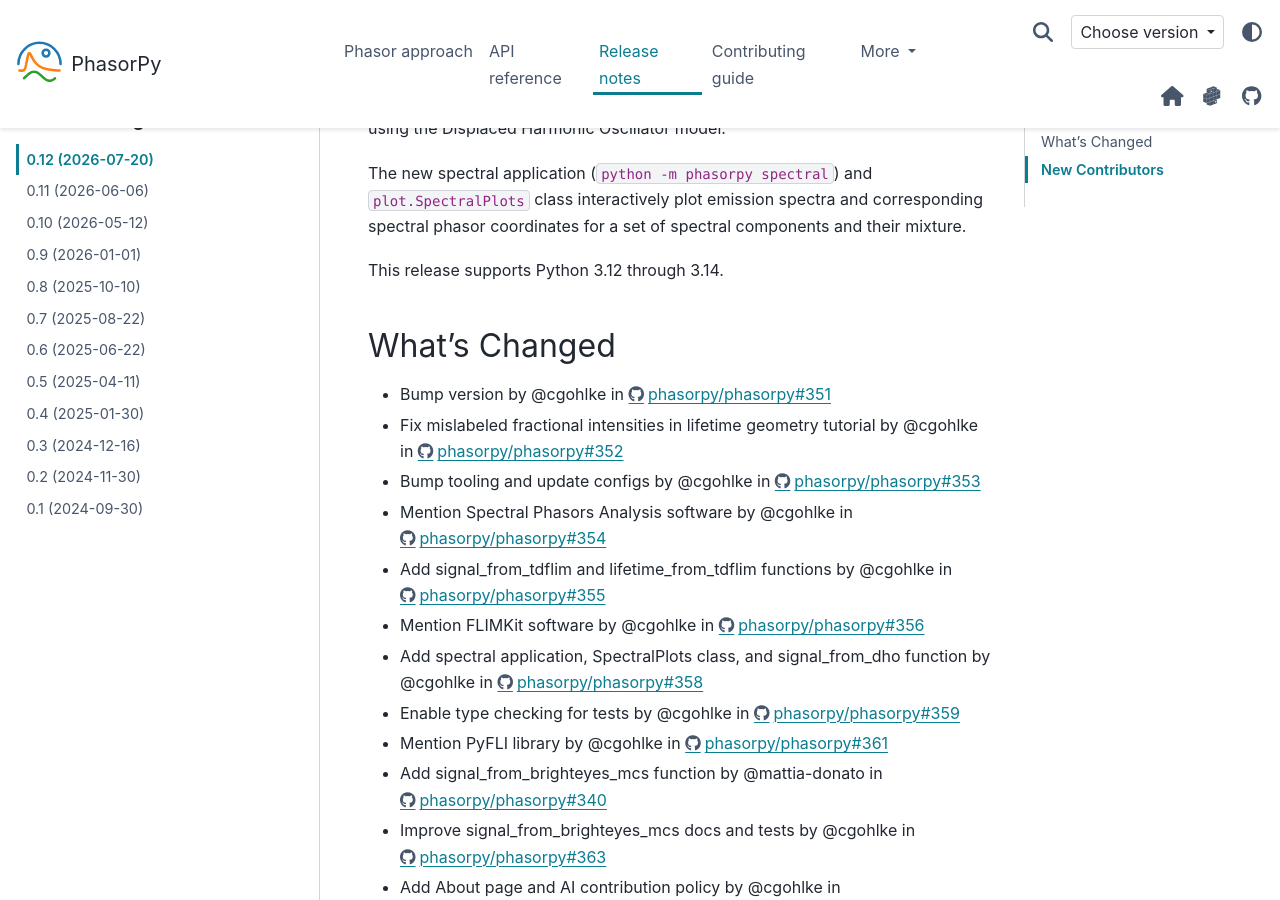
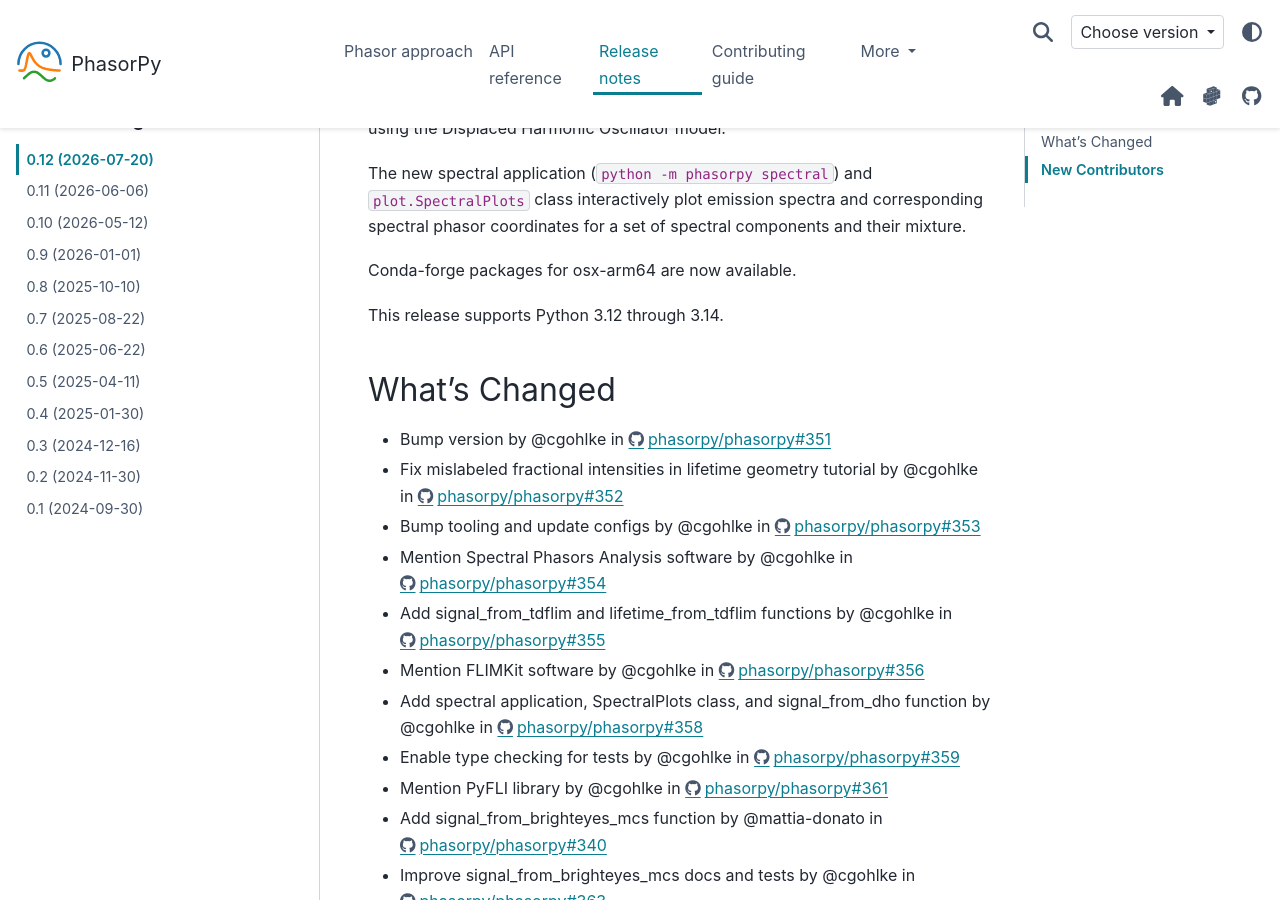
Before and after one commit to phasorpy/phasorpy, a Sphinx documentation site: the page built from docs/release/0.12.rst, in a window 1280 px wide and 900 px high, scrolled down 380 px. Built offline with Sphinx 7.4.7 and the PyData theme 0.15.4, drawn with Linux system fonts in a browser that asks for light colours; pages that are not in the unit, such as notebooks, are missing from menus.

Commit message:
Update 0.12.rst

```diff
--- a/docs/release/0.12.rst
+++ b/docs/release/0.12.rst
@@ -19,6 +19,8 @@ The new spectral application (``python -m phasorpy spectral``) and
 ``plot.SpectralPlots`` class interactively plot emission spectra and
 corresponding spectral phasor coordinates for a set of spectral
 components and their mixture.
+
+Conda-forge packages for osx-arm64 are now available.
 
 This release supports Python 3.12 through 3.14.
 
```
